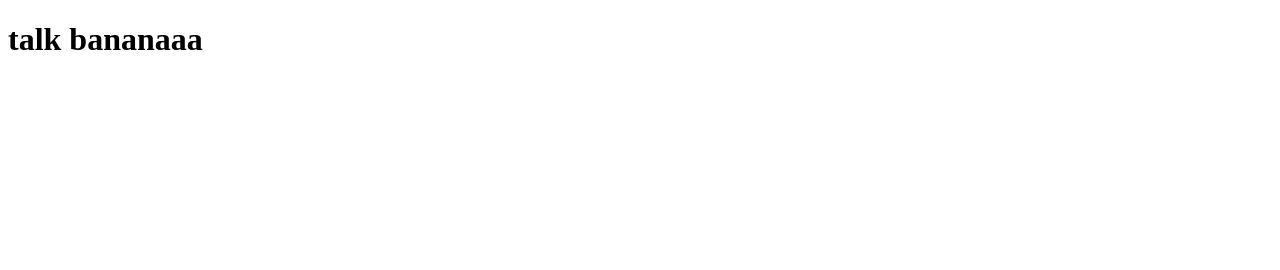
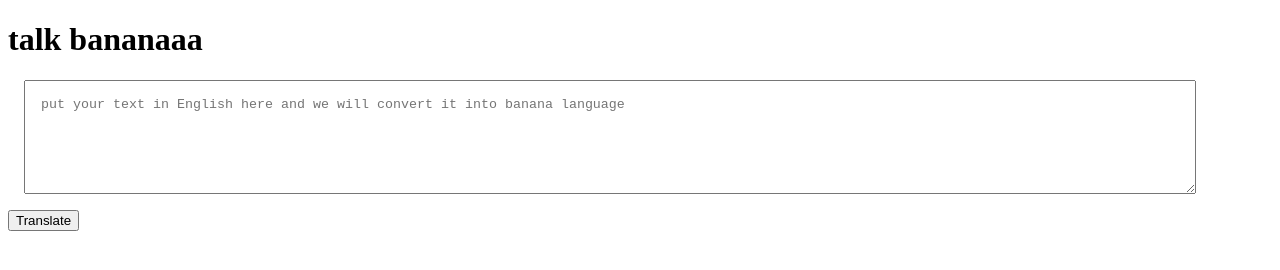
Before and after one commit to AnujTiwari27/banana-speak, a plain HTML site: page index.html in a window 1280 px wide. Drawn offline with Linux system fonts and the light colour scheme.

Commit message:
taking input and console

```diff
--- /dev/null
+++ b/app.js
@@ -0,0 +1,11 @@
+var btnTranslate = document.querySelector("#btn-translate");
+var txtInput = document.querySelector("#txt-input");
+
+console.log(txtInput);
+
+function clickHandler(){
+    console.log("clicked!");
+    console.log("input", txtInput.value)
+};
+
+btnTranslate.addEventListener("click", clickHandler)
--- a/index.html
+++ b/index.html
@@ -4,8 +4,22 @@
     <meta charset="UTF-8">
     <meta name="viewport" content="width=device-width, initial-scale=1.0">
     <title>banana speak</title>
-</head>
+    <style>
+        textarea{
+            width: 90%;
+            height: 10vh;
+            display: block;
+            margin: 1rem;
+            padding: 1rem;
+        }
+    </style>
+
 <body>
-    <h1>talk bananaaa</h1>
+    <h1> talk bananaaa</h1>
+    <textarea id="txt-input"
+    placeholder="put your text in English here and we will convert it into banana language"></textarea>
+    <button id="btn-translate">Translate</button>
+
+    <script src="app.js" type="text/javascript"></script>
 </body>
 </html>
```
